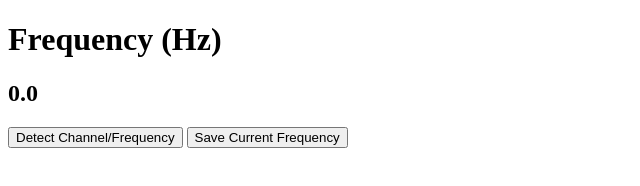
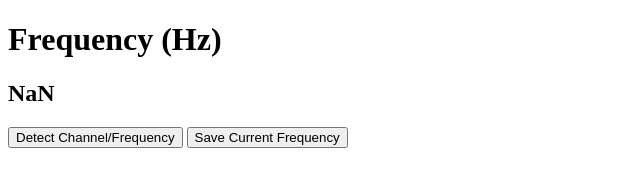
Before and after one commit to ashcup/axcvr.js, a website: page app/rx/index.html in a window 1280 px wide. Shown: the full height of the page, 0-640 px from the left. Drawn offline with Linux system fonts and the light colour scheme.

Commit message:
Update default GUI values to match runtime values

```diff
--- a/app/rx/index.html
+++ b/app/rx/index.html
@@ -10,7 +10,7 @@
 </head>
 <body>
     <h1>Frequency (Hz)</h1>
-    <h2 id="frequency">0.0</h2>
+    <h2 id="frequency">NaN</h2>
     <div>
         <button onclick="start()">
             Detect Channel/Frequency
```
